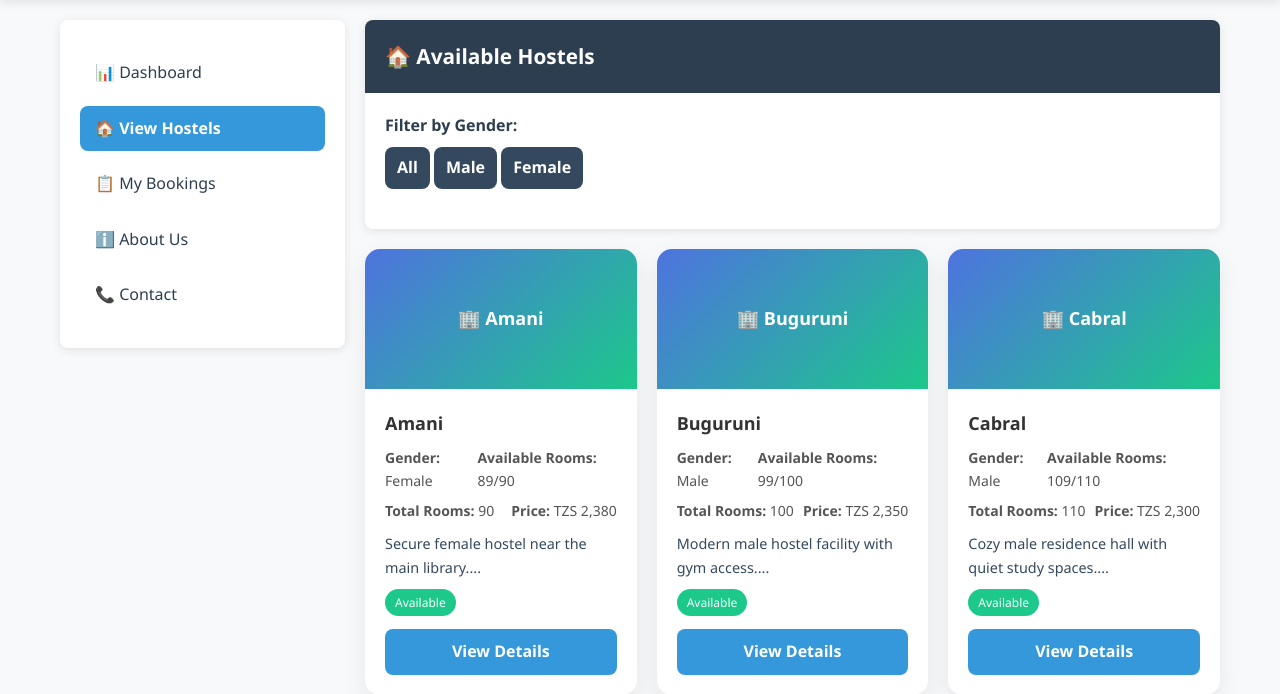
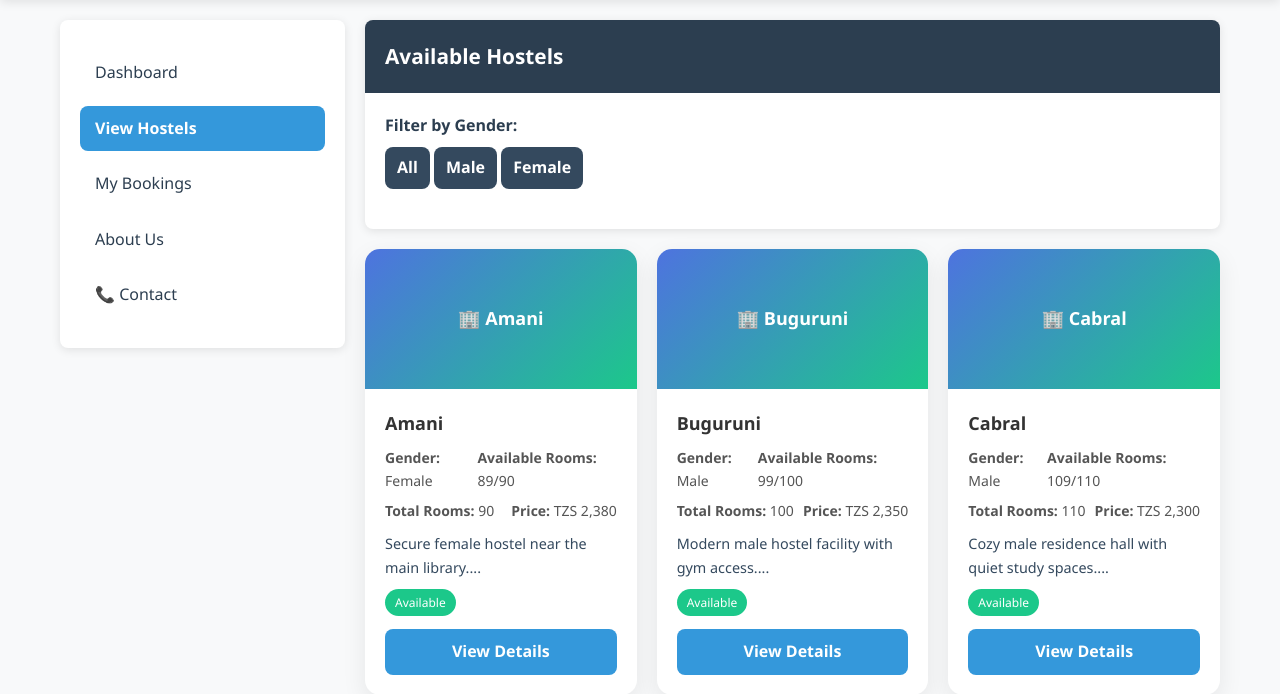
Before and after one commit to edinasamson26/Hostel-Booking-Management-System, a PHP site: page /student/hostels.php in a window 1280 px wide. Shown: the part 78-772 px from the top of the page. Run offline with PHP 8.4, Linux system fonts and the light colour scheme; a user stored in the database is signed in; data comes from the database, SQL or seed files in the repository.

Commit message:
Update hostels.php

```diff
--- a/student/hostels.php
+++ b/student/hostels.php
@@ -72,10 +72,10 @@ $hostels = $stmt->get_result();
             <!-- Sidebar -->
             <aside class="sidebar">
                 <ul class="sidebar-menu">
-                    <li><a href="dashboard.php">📊 Dashboard</a></li>
-                    <li><a href="hostels.php" class="active">🏠 View Hostels</a></li>
-                    <li><a href="bookings.php">📋 My Bookings</a></li>
-                    <li><a href="../about.php">ℹ️ About Us</a></li>
+                    <li><a href="dashboard.php">Dashboard</a></li>
+                    <li><a href="hostels.php" class="active"> View Hostels</a></li>
+                    <li><a href="bookings.php"> My Bookings</a></li>
+                    <li><a href="../about.php">About Us</a></li>
                     <li><a href="../contact.php">📞 Contact</a></li>
                 </ul>
             </aside>
@@ -84,7 +84,7 @@ $hostels = $stmt->get_result();
             <section>
                 <div class="card">
                     <div class="card-header">
-                        🏠 Available Hostels
+                         Available Hostels
                     </div>
                     <div class="card-body">
                         <!-- Filters -->
```
